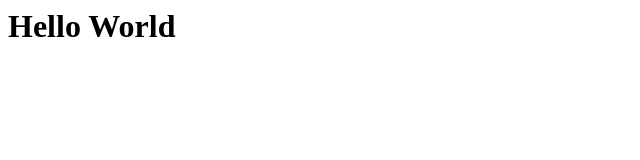
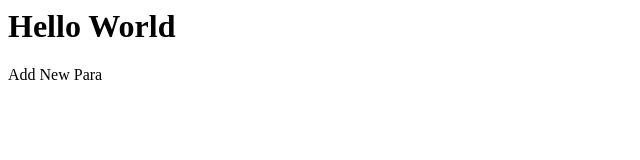
Before and after one commit to MenakshiShendge/git_repo, a plain HTML site: page index.html in a window 1280 px wide. Shown: the full height of the page, 0-640 px from the left. Drawn offline with Linux system fonts and the light colour scheme.

Commit message:
Update index.html

```diff
--- a/index.html
+++ b/index.html
@@ -1 +1,2 @@
 <h1>Hello World</h1>
+<p>Add New Para</p>
```
